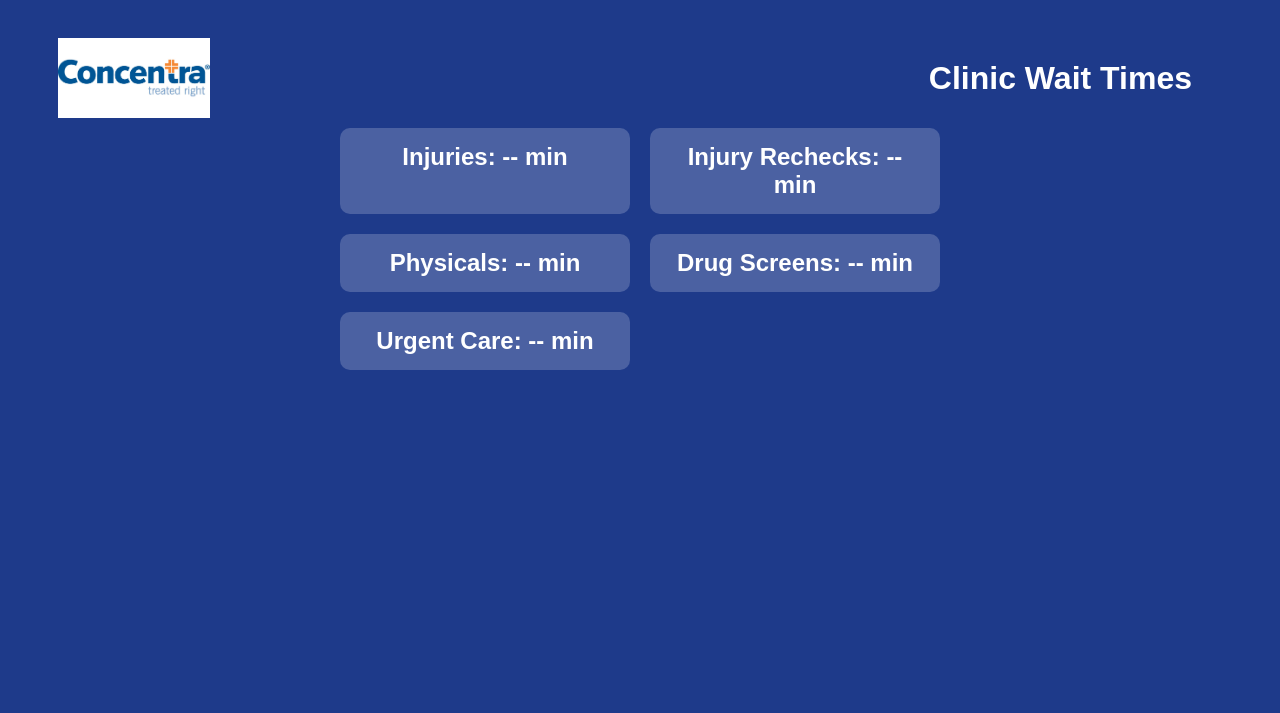
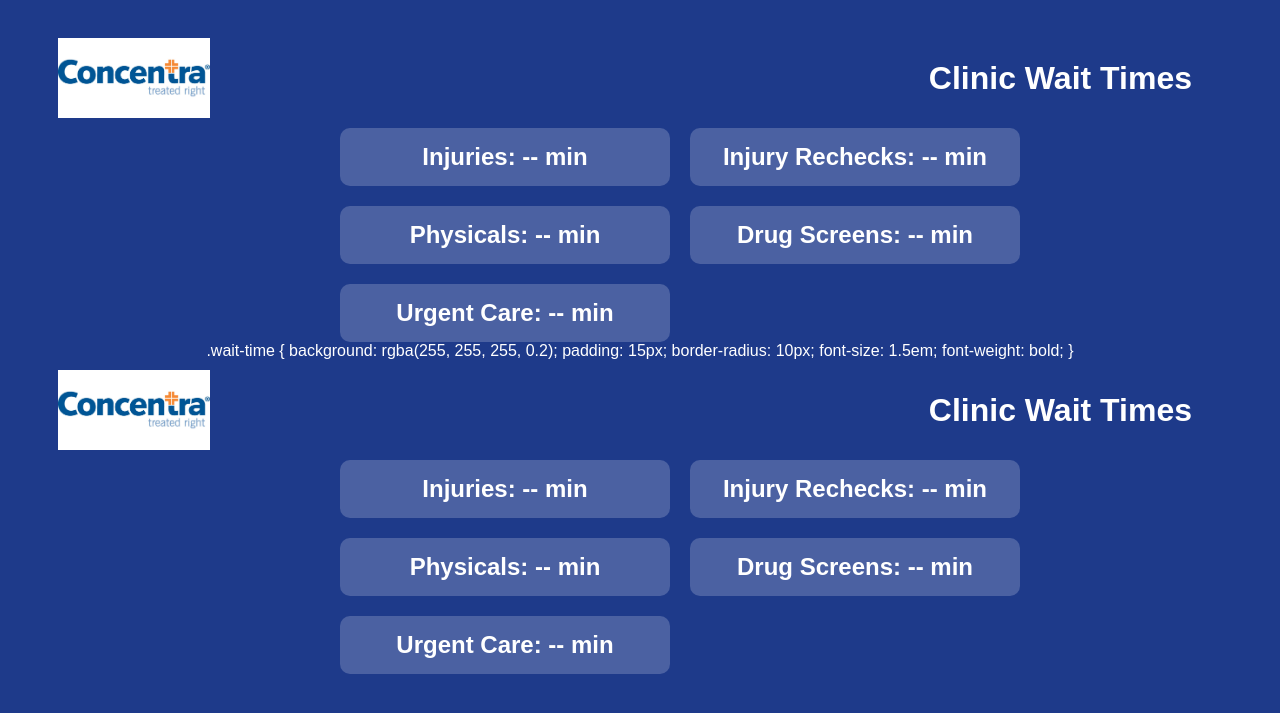
Before and after one commit to jscottsnow/concentra_wait_time, a Flask app: page /wait_times in a window 1280 px wide. Shown: the top 713 px of the page. Run offline with Flask 3, Linux system fonts and the light colour scheme; data that the repository does not hold is empty; some libraries are stand-ins or nearby versions.

Commit message:
output center

```diff
--- a/templates/wait_times.html
+++ b/templates/wait_times.html
@@ -1,4 +1,32 @@
 <!DOCTYPE html>
+<html lang="en">
+    <head>
+        <meta charset="UTF-8">
+        <meta name="viewport" content="width=device-width, initial-scale=1.0">
+        <script src="https://cdnjs.cloudflare.com/ajax/libs/socket.io/4.0.1/socket.io.js"></script>
+        <style>
+            body {
+                background-color: #1E3A8A; /* Dark blue background */
+                color: white;
+                font-family: Arial, sans-serif;
+                text-align: center;
+                padding: 20px;
+            }
+            .header {
+                display: flex;
+                align-items: center;
+                justify-content: space-between; /* Adjusts spacing */
+                padding: 10px;
+            }
+            .header img {
+                height: 80px; /* Increased size */
+                margin-left: 20px;
+            }
+            .header h1 {
+                text-align: right;
+                margin-right: 50px;
+            }
+            <!DOCTYPE html>
 <html lang="en">
     <head>
         <meta charset="UTF-8">
@@ -33,6 +61,55 @@
                 max-width: 600px;
                 margin: auto;
             }
+            .wait-time {
+                background: rgba(255, 255, 255, 0.2);
+                padding: 15px;
+                border-radius: 10px;
+                font-size: 1.5em;
+                font-weight: bold;
+                width: 300px;
+                text-align: center;
+            }
+        </style>
+    </head>
+    <body>
+        <div class="header">
+            <img src="{{ url_for('static', filename='Concentra_Logo.jpg') }}" alt="Concentra Logo">
+            <h1>Clinic Wait Times</h1> <!-- This is now correctly positioned -->
+        </div>
+        <div class="container">
+            <div class="wait-time">Injuries: <span id="injuries">--</span> min</div>
+            <div class="wait-time">Injury Rechecks: <span id="injury-rechecks">--</span> min</div>
+            <div class="wait-time">Physicals: <span id="physicals">--</span> min</div>
+            <div class="wait-time">Drug Screens: <span id="drug-screens">--</span> min</div>
+            <div class="wait-time">Urgent Care: <span id="urgent-care">--</span> min</div>
+        </div>
+
+        <script>
+            var socket = io();
+
+            socket.on("updated_wait_times", function(data) {
+                document.getElementById("injuries").innerText = data.injuries;
+                document.getElementById("injury-rechecks").innerText = data.injury_rechecks;
+                document.getElementById("physicals").innerText = data.physicals;
+                document.getElementById("drug-screens").innerText = data.drug_screens;
+                document.getElementById("urgent-care").innerText = data.urgent_care;
+            });
+
+            // Fetch initial data on page load
+            fetch("/wait_times_data")
+                .then(response => response.json())
+                .then(data => {
+                    document.getElementById("injuries").innerText = data.injuries;
+                    document.getElementById("injury-rechecks").innerText = data.injury_rechecks;
+                    document.getElementById("physicals").innerText = data.physicals;
+                    document.getElementById("drug-screens").innerText = data.drug_screens;
+                    document.getElementById("urgent-care").innerText = data.urgent_care;
+                })
+                .catch(error => console.error("Error fetching wait times:", error));
+        </script>
+    </body>
+</html>
             .wait-time {
                 background: rgba(255, 255, 255, 0.2);
                 padding: 15px;
```
